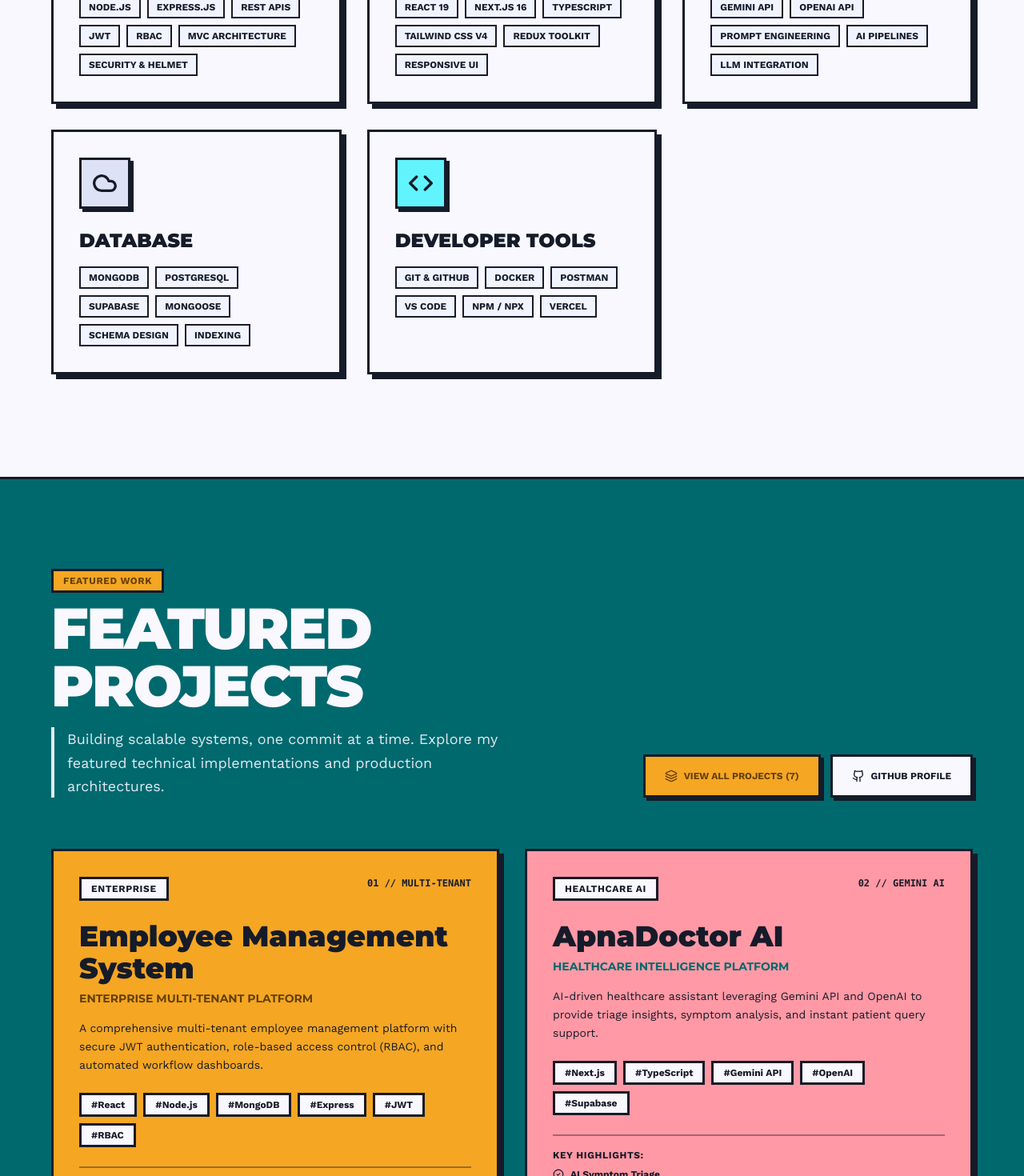
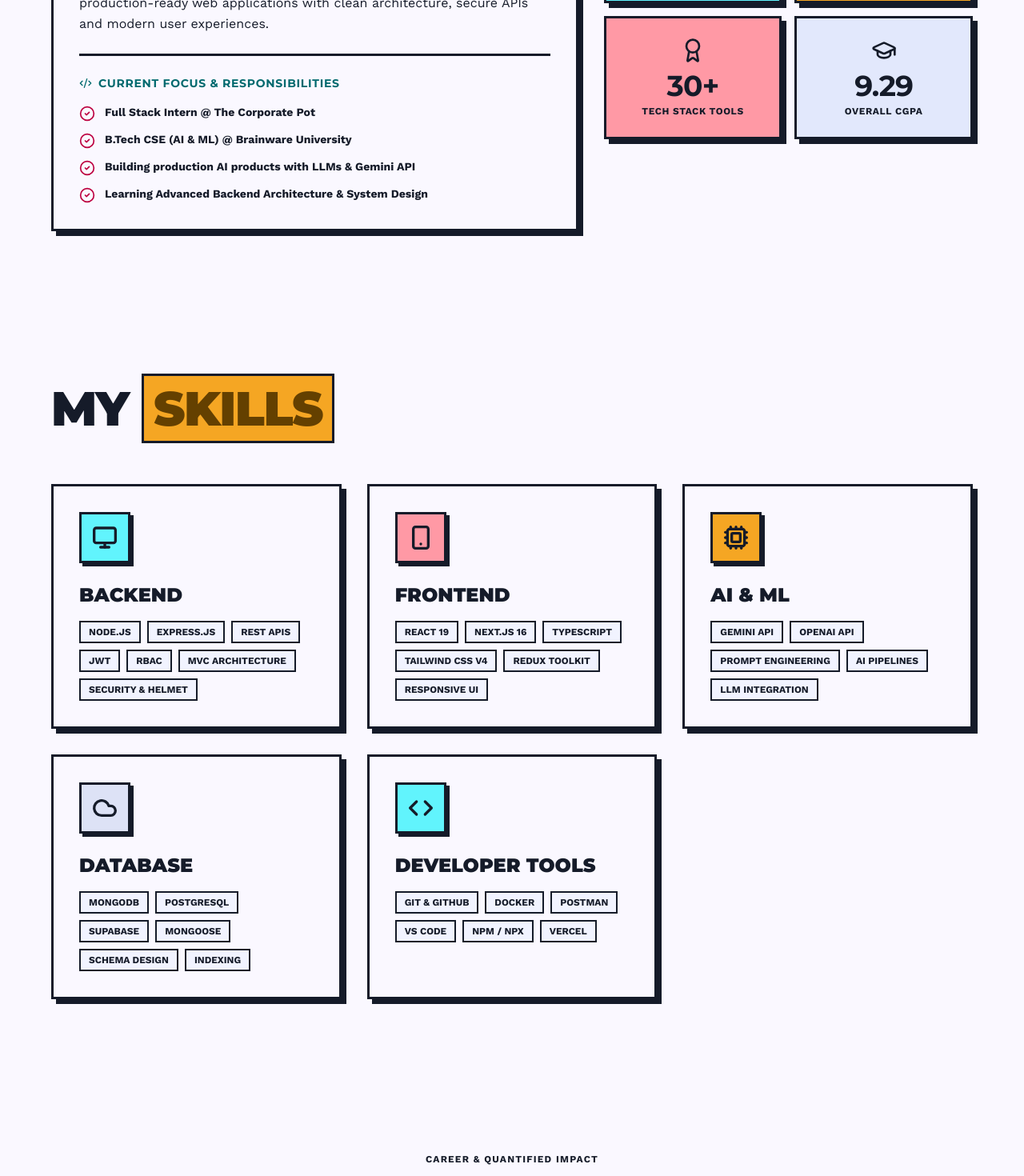
Before and after one commit to satyapradip/satyapradip.dev, a Next.js app in the folder frontend/: page / in a window 1280 px wide. Shown: the part 1300-2770 px from the top of the page at 80% size. Built offline with nearby package versions, Linux system fonts and the light colour scheme.

Commit message:
feat(page): assemble all 12 portfolio sections with ambient spotlight glow

```diff
--- a/frontend/src/app/page.tsx
+++ b/frontend/src/app/page.tsx
@@ -1,26 +1,81 @@
+import React from "react";
+
+// Layout components
 import { Navbar } from "@/components/layout/Navbar";
+import { Footer } from "@/components/layout/Footer";
+
+// Shared Interactive Components
+import { CursorSpotlight } from "@/components/shared/CursorSpotlight";
+
+// Section components
 import { Hero } from "@/components/sections/Hero";
 import { TechStack } from "@/components/sections/TechStack";
+import { About } from "@/components/sections/About";
 import { Skills } from "@/components/sections/Skills";
+import { Experience } from "@/components/sections/Experience";
 import { Projects } from "@/components/sections/Projects";
 import { Process } from "@/components/sections/Process";
 import { Education } from "@/components/sections/Education";
+import { Certifications } from "@/components/sections/Certifications";
+import { Achievements } from "@/components/sections/Achievements";
+import { GitHubStats } from "@/components/sections/GitHubStats";
 import { Contact } from "@/components/sections/Contact";
-import { Footer } from "@/components/layout/Footer";
 
+/**
+ * Home Page (Root Layout Container)
+ *
+ * Assembles all 12 page sections in sequence along with interactive ambient effects
+ * to produce a seamless, single-page portfolio scrolling experience.
+ */
 export default function Home() {
   return (
-    <div className="flex flex-col min-h-screen bg-surface font-sans text-on-surface selection:bg-primary-container selection:text-on-primary-container">
+    <div className="relative flex flex-col min-h-screen bg-surface font-sans text-on-surface selection:bg-primary-container selection:text-on-primary-container">
+      {/* Ambient Mouse Cursor Spotlight Overlay */}
+      <CursorSpotlight />
+
+      {/* Top Navigation */}
       <Navbar />
-      <main className="flex-1">
+
+      {/* Main Content Area */}
+      <main className="flex-1 space-y-4">
+        {/* Section 1: Hero Header */}
         <Hero />
+
+        {/* Section 2: Continuous Tech Stack Marquee */}
         <TechStack />
+
+        {/* Section 3: About & Key Stats */}
+        <About />
+
+        {/* Section 4: Technical Skills Grid */}
         <Skills />
+
+        {/* Section 5: Experience Timeline */}
+        <Experience />
+
+        {/* Section 6: Featured Projects Showcase */}
         <Projects />
+
+        {/* Section 7: Engineering Process Workflow */}
         <Process />
+
+        {/* Section 8: Academic Background */}
         <Education />
+
+        {/* Section 9: Verified Certifications */}
+        <Certifications />
+
+        {/* Section 10: Honors & Awards */}
+        <Achievements />
+
+        {/* Section 11: Developer Activity & GitHub Metrics */}
+        <GitHubStats />
+
+        {/* Section 12: Contact & Social Form */}
         <Contact />
       </main>
+
+      {/* Footer */}
       <Footer />
     </div>
   );
```
